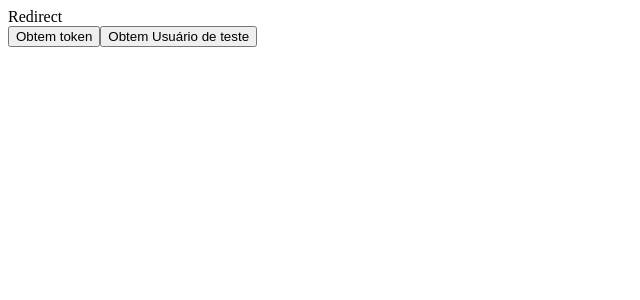
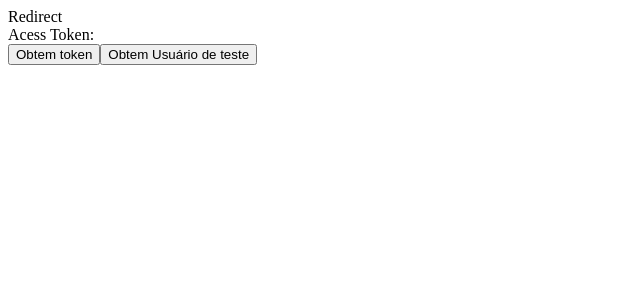
Before and after one commit to Paulao80/TesteFrontMercadoLivre, a React (Vite) app: page /redirect in a window 1280 px wide. Shown: the top 300 px of the page, without its empty margins (0-640 px from the left). Built offline with nearby package versions, Linux system fonts and the light colour scheme; no server answers.

Commit message:
Info: Adicionado armazenamento no local storage

```diff
--- /dev/null
+++ b/src/hooks/useLocalStorage.ts
@@ -0,0 +1,67 @@
+/* eslint-disable @typescript-eslint/no-explicit-any */
+import { useEffect, useState } from "react";
+
+/**
+ * Interface dos retornos do hook de local storage.
+ */
+export interface UseLocalStorage {
+  /**
+   * Valor salvo no local storage.
+   */
+  value: any;
+
+  /**
+   * Método para alterar o valor no local storage.
+   * @param newValue Novo valor.
+   */
+  updateItemStorage(newValue: any): void;
+
+  /**
+   * Método para deletar item do local storage.
+   */
+  clearItemStorage(): void;
+}
+
+/**
+ * Hook do local storage.
+ * @param key Key identificador do item do local storage.
+ * @param defaultValue Valor padrão do item.
+ */
+const useLocalStorage = (key: string, defaultValue = null): UseLocalStorage => {
+  let storageValue: string | null = null;
+
+  if (typeof window !== "undefined") {
+    storageValue = localStorage.getItem(key);
+  }
+
+  const initialValue = storageValue ? JSON.parse(storageValue) : null;
+
+  const [value, setValue] = useState(initialValue);
+
+  useEffect(() => {
+    if (defaultValue) {
+      localStorage.setItem(key, JSON.stringify(defaultValue));
+      setValue(defaultValue);
+    }
+  }, [defaultValue, key]);
+
+  function updateItemStorage(newValue: unknown) {
+    localStorage.setItem(key, JSON.stringify(newValue));
+
+    return setValue(newValue);
+  }
+
+  function clearItemStorage() {
+    localStorage.removeItem(key);
+
+    return setValue(null);
+  }
+
+  return {
+    value,
+    updateItemStorage,
+    clearItemStorage,
+  };
+};
+
+export default useLocalStorage;
--- a/src/pages/Redirect/index.tsx
+++ b/src/pages/Redirect/index.tsx
@@ -2,13 +2,16 @@ import useQuery from "../../hooks/useQuery";
 import { apiML } from "../../apis/apiML";
 import { useState } from "react";
 import { RespTokenType } from "src/types/respToken";
+import useLocalStorage from "src/hooks/useLocalStorage";
 
 const Redirect = () => {
+  const storage = useLocalStorage("accessToken");
   const query = useQuery();
+
   const clientId = import.meta.env.VITE_CLIENT_ID;
   const clientSecret = import.meta.env.VITE_CLIENT_SECRET;
 
-  const [accessToken, setAccessToken] = useState<string>();
+  const [accessToken, setAccessToken] = useState<string>(storage.value);
 
   const onClickObtemToken = async () => {
     const code = query.get("code");
@@ -31,6 +34,7 @@ const Redirect = () => {
     if (!data) return;
 
     setAccessToken(data.access_token);
+    storage.updateItemStorage(data.access_token);
   };
 
   const onClickObtemUserTest = async () => {
@@ -51,6 +55,7 @@ const Redirect = () => {
   return (
     <>
       <div>Redirect</div>
+      <div>Acess Token: {storage.value}</div>
       <button onClick={onClickObtemToken}>Obtem token</button>
       <button onClick={onClickObtemUserTest}>Obtem Usuário de teste</button>
     </>
```
